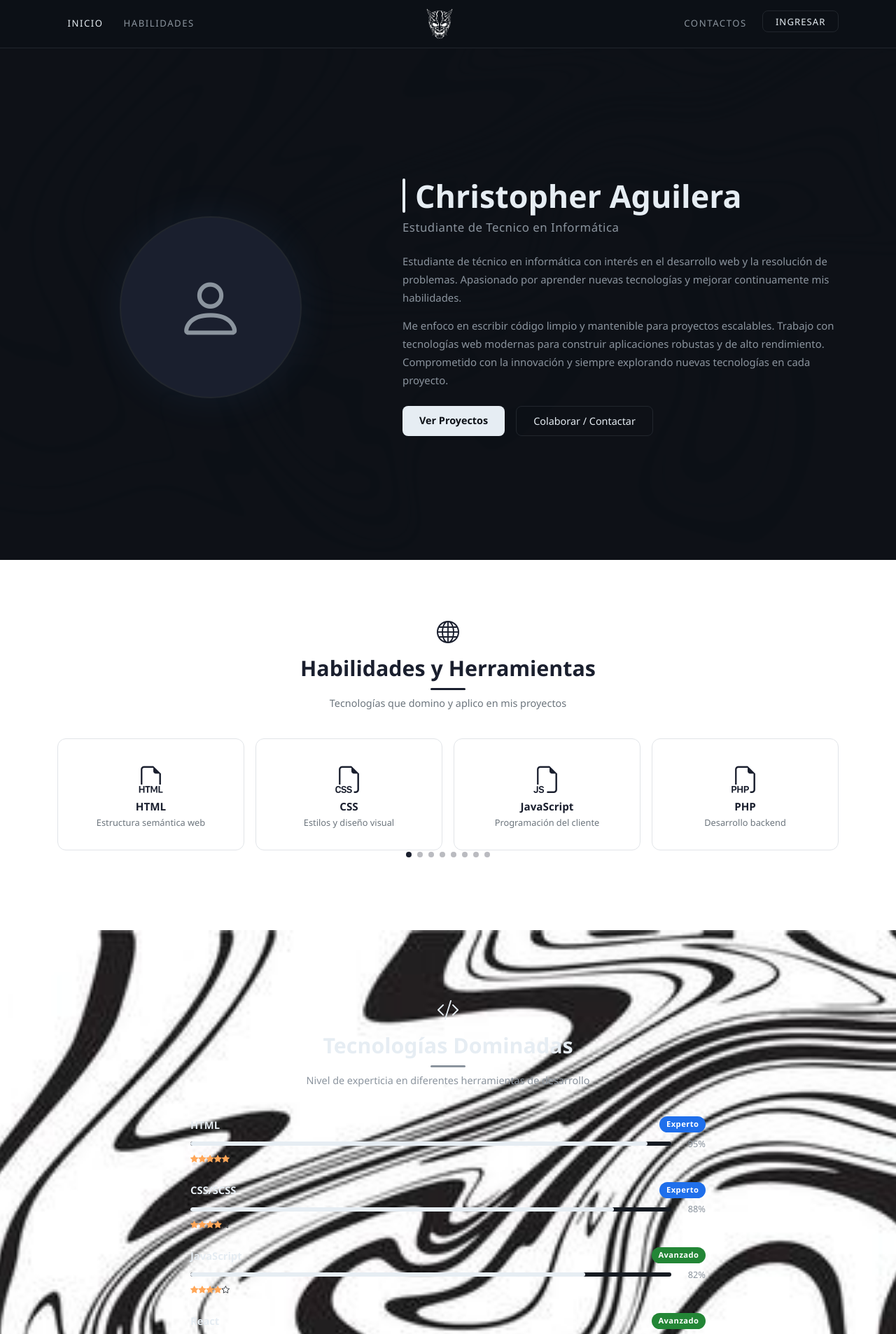
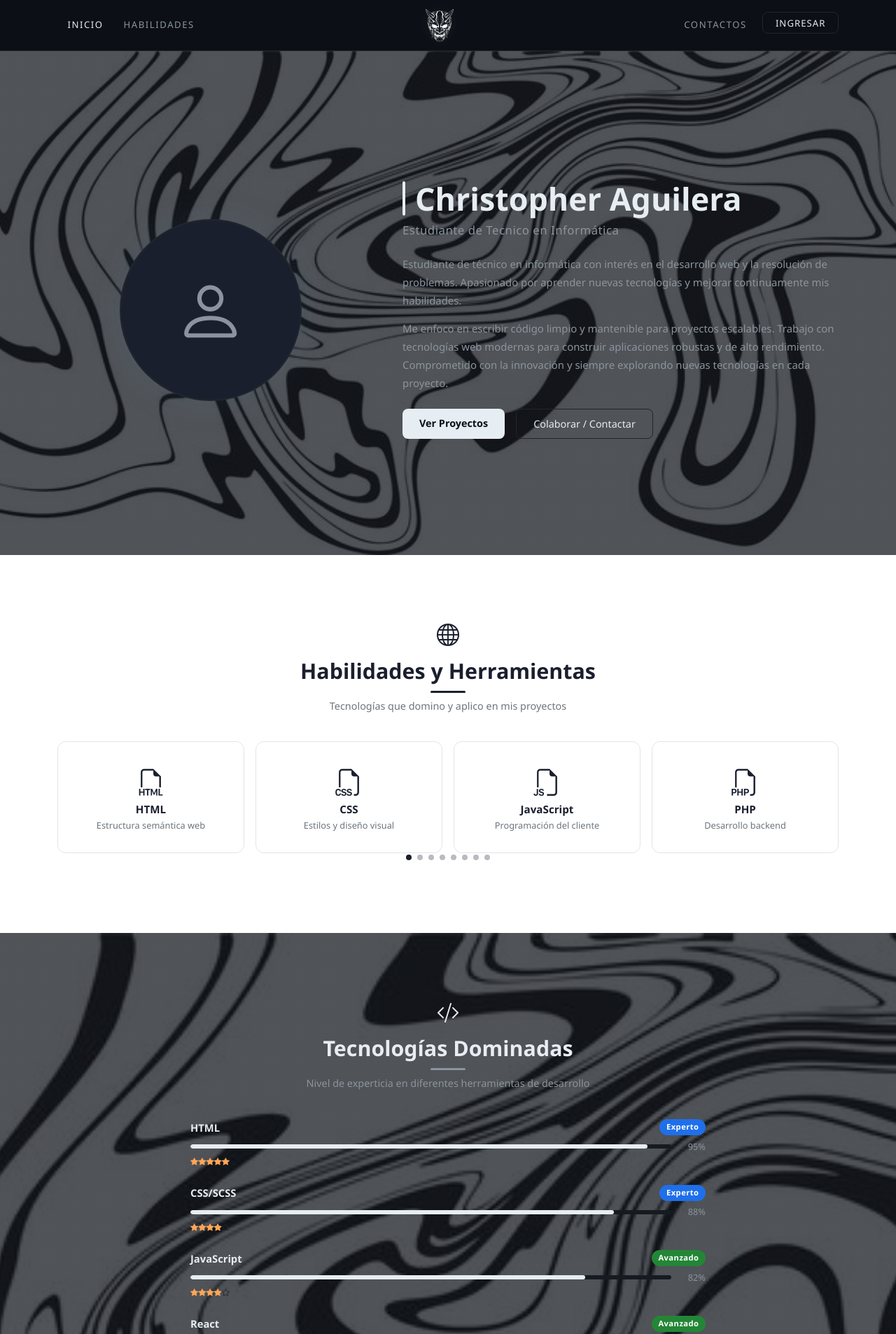
Before and after one commit to zikness/portafolio, a PHP site: page / in a window 1280 px wide. Shown: the top 1906 px of the page at 70% size. Run offline with PHP 8.4, Linux system fonts and the light colour scheme; data comes from the database, SQL or seed files in the repository.

Commit message:
fix: marble background y logo onimask navbar
- .topo-bg: reemplaza pseudo-elemento ::before por overlay inline con
  linear-gradient + abstract-marble.jpg en background-image (elimina
  conflictos de z-index en body.topo-bg y secciones)
- Navbar logo: drop-shadow blanco sutil + scale en hover para onimask

https://claude.ai/code/session_018rvjV2XYTLdWhXbVn1jv2L

```diff
--- a/assets/css/style.css
+++ b/assets/css/style.css
@@ -30,27 +30,15 @@ body {
     overflow-x: hidden;
 }
 
-/* ---- Topographic background ---- */
+/* ---- Marble background — overlay inline, sin pseudo-elementos ---- */
 .topo-bg {
     background-color: var(--dark-bg);
-    background-image: url('../img/abstract-marble.jpg');
-    background-size: cover;
-    background-position: center;
-    background-repeat: no-repeat;
-}
-/* Overlay oscuro para mantener legibilidad del texto */
-.topo-bg::before {
-    content: '';
-    position: absolute;
-    inset: 0;
-    background: rgba(13, 17, 23, 0.82);
-    pointer-events: none;
-    z-index: 0;
-}
-.topo-bg > .container,
-.topo-bg > .container-fluid {
-    position: relative;
-    z-index: 1;
+    background-image:
+        linear-gradient(rgba(13, 17, 23, 0.72), rgba(13, 17, 23, 0.72)),
+        url('../img/abstract-marble.jpg');
+    background-size: auto, cover;
+    background-position: center, center;
+    background-repeat: repeat, no-repeat;
 }
 
 /* ============================================================
@@ -68,14 +56,17 @@ body {
 }
 
 #mainNav .navbar-brand img {
-    height: 44px;
+    height: 48px;
     width: auto;
-    max-width: 120px;
+    max-width: 140px;
     object-fit: contain;
-    filter: brightness(1);
     transition: var(--transition);
+    filter: drop-shadow(0 0 8px rgba(255,255,255,0.15));
 }
-#mainNav .navbar-brand img:hover { filter: brightness(0.85); }
+#mainNav .navbar-brand img:hover {
+    filter: drop-shadow(0 0 12px rgba(255,255,255,0.30));
+    transform: scale(1.05);
+}
 
 #mainNav .nav-link {
     color: var(--text-muted) !important;
```
